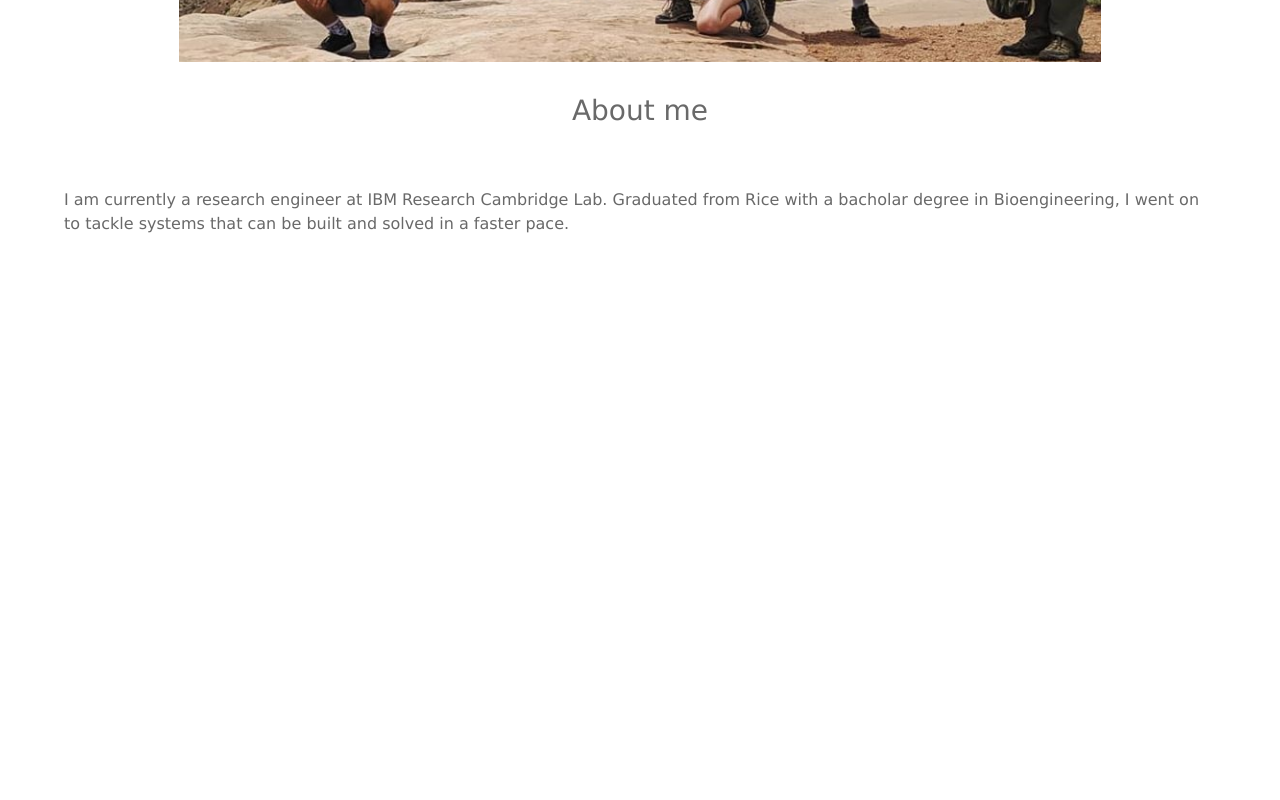
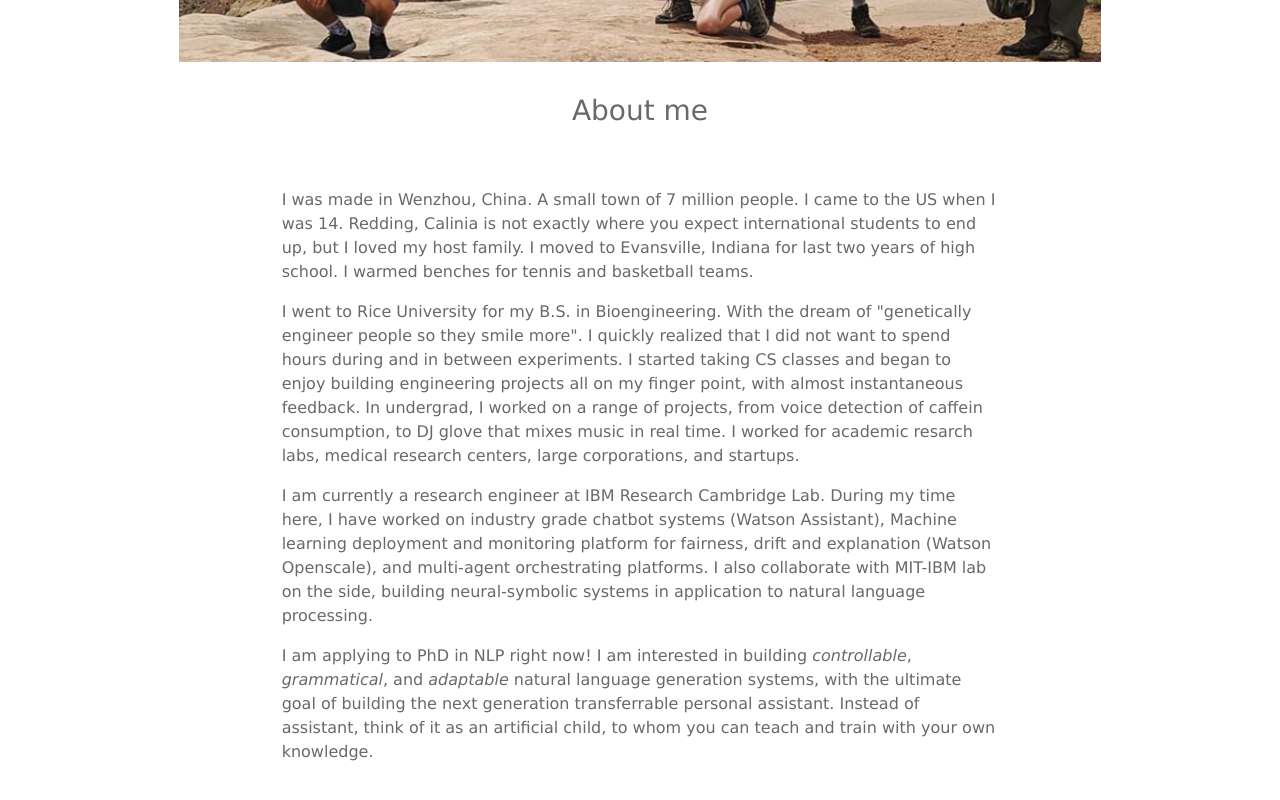
Before and after one commit to PootieT/tang_space, a React (Create React App) app: page /about in a window 1280 px wide. Shown: the part 440-1240 px from the top of the page. Before the commit the page ends 852 px from the top, so only its background shows below. Built offline with nearby package versions, Linux system fonts and the light colour scheme.

Commit message:
add :memo::memo: add content in about page

```diff
--- a/src/components/About.jsx
+++ b/src/components/About.jsx
@@ -14,9 +14,45 @@ export default class About extends Component {
           <Row className="justify-content-md-center">
           <h3>About me</h3>
          </Row>
-         <Row className="justify-content-md-center">
-           <p>I am currently a research engineer at IBM Research Cambridge Lab. Graduated from Rice with a bacholar degree in Bioengineering, I went on to tackle systems that can be built and solved in a faster pace.</p>
+         <Col md={ {span: 8, offset: 2 }}>
+         <Row className="justify-content-md-center" style={{textAlign:"left"}} >
+
+            <p>
+             I was made in Wenzhou, China. A small town of 7 million people.
+
+             I came to the US when I was 14. Redding, Calinia is not exactly where you
+             expect international students to end up, but I loved my host family.
+
+             I moved to Evansville, Indiana for last two years of high school. I warmed
+             benches for tennis and basketball teams.
+            </p>
+            <p>
+             I went to Rice University for my B.S. in Bioengineering. With the dream
+             of "genetically engineer people so they smile more". I quickly realized
+             that I did not want to spend hours during and in between experiments. I
+             started taking CS classes and began to enjoy building engineering projects
+             all on my finger point, with almost instantaneous feedback. In undergrad,
+             I worked on a range of projects, from voice detection of caffein consumption,
+             to DJ glove that mixes music in real time. I worked for academic resarch
+             labs, medical research centers, large corporations, and startups.
+            </p>
+            <p>
+             I am currently a research engineer at IBM Research Cambridge Lab. During my
+             time here, I have worked on industry grade chatbot systems (Watson Assistant),
+             Machine learning deployment and monitoring platform for fairness, drift and
+             explanation (Watson Openscale), and multi-agent orchestrating platforms.
+             I also collaborate with MIT-IBM lab on the side, building neural-symbolic
+             systems in application to natural language processing.
+            </p>
+            <p>
+             I am applying to PhD in NLP right now! I am interested in building
+             <i> controllable</i>, <i>grammatical</i>, and <i>adaptable</i> natural language
+             generation systems, with the ultimate goal of building the next generation
+             transferrable personal assistant. Instead of assistant, think of it as an
+             artificial child, to whom you can teach and train with your own knowledge.
+            </p>
          </Row>
+         </Col>
         </Jumbotron>
       </div>
 
```
